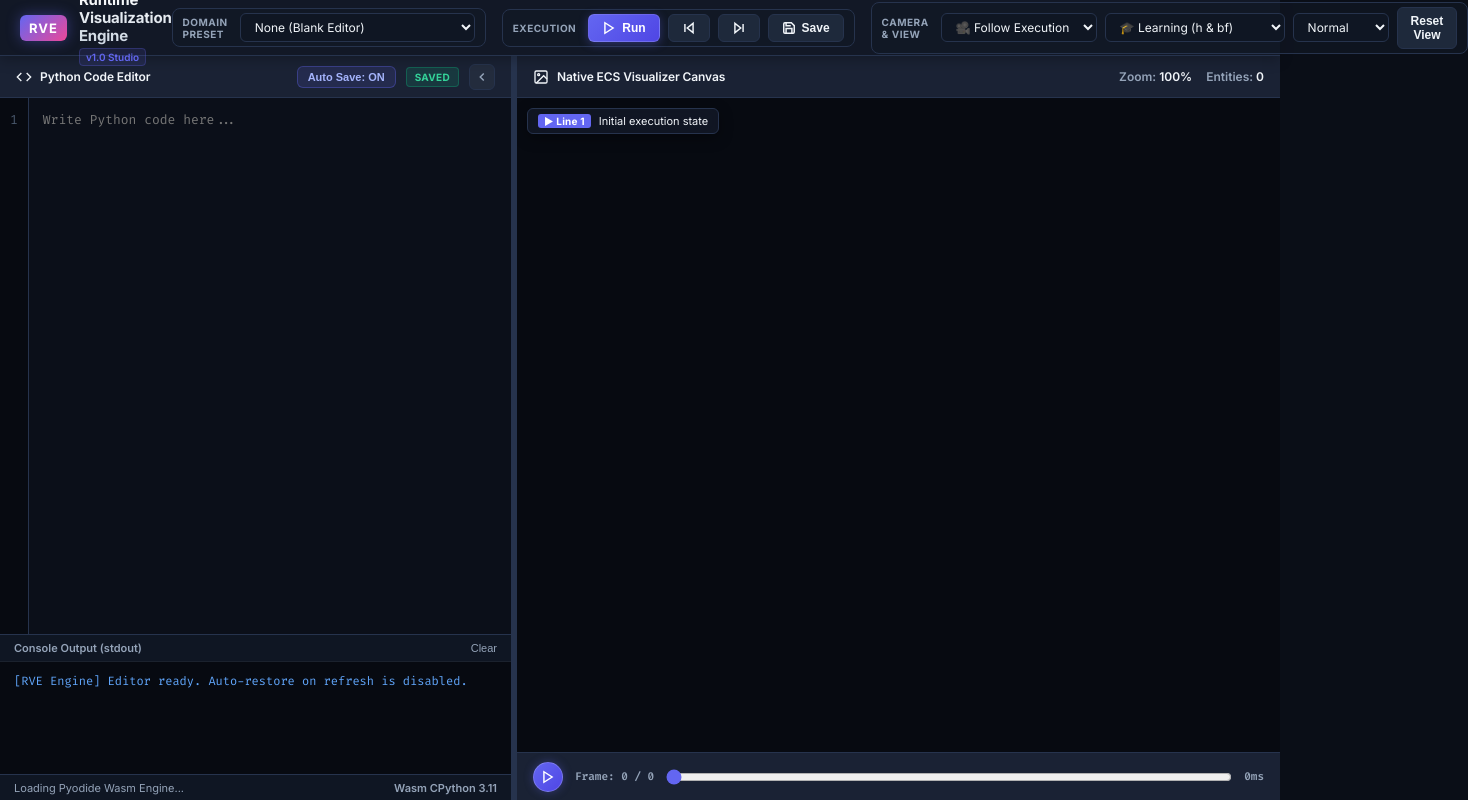
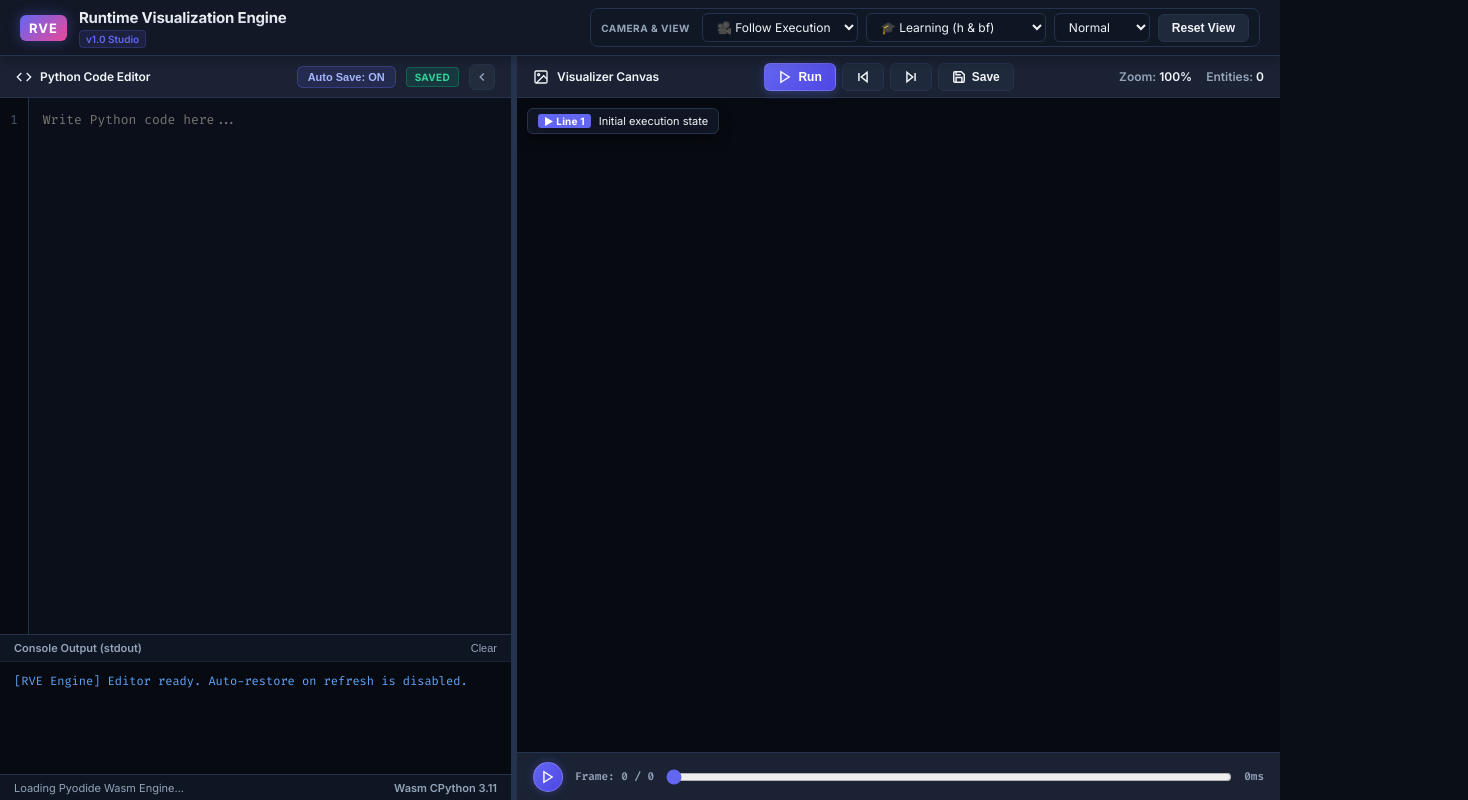
Before and after one commit to gentlewind-alt/ubiquitous-train, a plain HTML site: page index.html in a window 1280 px wide. Shown: the whole page, 1468 px wide, since content can reach past the window. Drawn offline with Linux system fonts and the light colour scheme.

Commit message:
refactor: remove domain preset dropdown and shift execution controls to visualizer panel header

```diff
--- a/app.js
+++ b/app.js
@@ -124,7 +124,6 @@ class RVEApplication {
         this.canvas = document.getElementById('visualizer-canvas');
         this.ctx = this.canvas.getContext('2d');
 
-        this.algoSelect = document.getElementById('algorithm-select');
         this.speedSelect = document.getElementById('speed-select');
         this.cameraSelect = document.getElementById('camera-mode-select');
         this.metaSelect = document.getElementById('meta-mode-select');
@@ -324,7 +323,6 @@ class RVEApplication {
             }
         });
 
-        this.algoSelect.addEventListener('change', (e) => this.loadPreset(e.target.value));
         this.btnSave.addEventListener('click', () => this.saveCode());
         this.btnRun.addEventListener('click', () => this.runExecution({ autoPlay: true }));
         this.btnTimelinePlay.addEventListener('click', () => this.togglePlay());
--- a/index.css
+++ b/index.css
@@ -370,6 +370,13 @@ select:focus {
     border-bottom: 1px solid var(--border-color);
     font-size: 12px;
     font-weight: 600;
+}
+
+.execution-group {
+    background: transparent;
+    border: none;
+    padding: 0;
+    gap: 6px;
 }
 
 .panel-title {
--- a/index.html
+++ b/index.html
@@ -24,34 +24,6 @@
             </div>
 
             <div class="controls-bar">
-                <div class="control-group">
-                    <span class="group-label">Domain Preset</span>
-                    <select id="algorithm-select">
-                        <option value="none" selected>None (Blank Editor)</option>
-                        <option value="filesystem">Filesystem Hierarchy (N-ary Tree)</option>
-                        <option value="orgchart">Org Chart (N-ary Tree)</option>
-                        <option value="avl">AVL Tree (Binary Tree)</option>
-                    </select>
-                </div>
-
-                <div class="control-group">
-                    <span class="group-label">Execution</span>
-                    <button id="btn-run" class="btn btn-primary" title="Execute code (Ctrl+Enter)">
-                        <svg width="14" height="14" viewBox="0 0 24 24" fill="none" stroke="currentColor" stroke-width="2.5"><polygon points="5 3 19 12 5 21 5 3"></polygon></svg>
-                        Run
-                    </button>
-                    <button id="btn-step-prev" class="btn btn-secondary" title="Step Backward">
-                        <svg width="14" height="14" viewBox="0 0 24 24" fill="none" stroke="currentColor" stroke-width="2.5"><polygon points="19 20 9 12 19 4 19 20"></polygon><line x1="5" y1="19" x2="5" y2="5"></line></svg>
-                    </button>
-                    <button id="btn-step-next" class="btn btn-secondary" title="Step Forward">
-                        <svg width="14" height="14" viewBox="0 0 24 24" fill="none" stroke="currentColor" stroke-width="2.5"><polygon points="5 4 15 12 5 20 5 4"></polygon><line x1="19" y1="5" x2="19" y2="19"></line></svg>
-                    </button>
-                    <button id="btn-save" class="btn btn-secondary" title="Save python code (Ctrl+S)">
-                        <svg width="14" height="14" viewBox="0 0 24 24" fill="none" stroke="currentColor" stroke-width="2.5"><path d="M19 21H5a2 2 0 0 1-2-2V5a2 2 0 0 1 2-2h11l5 5v11a2 2 0 0 1-2 2z"></path><polyline points="17 21 17 13 7 13 7 21"></polyline><polyline points="7 3 7 8 15 8"></polyline></svg>
-                        Save
-                    </button>
-                </div>
-
                 <div class="control-group">
                     <span class="group-label">Camera & View</span>
                     <select id="camera-mode-select">
@@ -131,7 +103,23 @@
                 <div class="panel-header">
                     <div class="panel-title">
                         <svg width="16" height="16" viewBox="0 0 24 24" fill="none" stroke="currentColor" stroke-width="2"><rect x="3" y="3" width="18" height="18" rx="2" ry="2"></rect><circle cx="8.5" cy="8.5" r="1.5"></circle><polyline points="21 15 16 10 5 21"></polyline></svg>
-                        Native ECS Visualizer Canvas
+                        Visualizer Canvas
+                    </div>
+                    <div class="control-group execution-group">
+                        <button id="btn-run" class="btn btn-primary" title="Execute code (Ctrl+Enter)">
+                            <svg width="14" height="14" viewBox="0 0 24 24" fill="none" stroke="currentColor" stroke-width="2.5"><polygon points="5 3 19 12 5 21 5 3"></polygon></svg>
+                            Run
+                        </button>
+                        <button id="btn-step-prev" class="btn btn-secondary" title="Step Backward">
+                            <svg width="14" height="14" viewBox="0 0 24 24" fill="none" stroke="currentColor" stroke-width="2.5"><polygon points="19 20 9 12 19 4 19 20"></polygon><line x1="5" y1="19" x2="5" y2="5"></line></svg>
+                        </button>
+                        <button id="btn-step-next" class="btn btn-secondary" title="Step Forward">
+                            <svg width="14" height="14" viewBox="0 0 24 24" fill="none" stroke="currentColor" stroke-width="2.5"><polygon points="5 4 15 12 5 20 5 4"></polygon><line x1="19" y1="5" x2="19" y2="19"></line></svg>
+                        </button>
+                        <button id="btn-save" class="btn btn-secondary" title="Save python code (Ctrl+S)">
+                            <svg width="14" height="14" viewBox="0 0 24 24" fill="none" stroke="currentColor" stroke-width="2.5"><path d="M19 21H5a2 2 0 0 1-2-2V5a2 2 0 0 1 2-2h11l5 5v11a2 2 0 0 1-2 2z"></path><polyline points="17 21 17 13 7 13 7 21"></polyline><polyline points="7 3 7 8 15 8"></polyline></svg>
+                            Save
+                        </button>
                     </div>
                     <div class="canvas-stats">
                         <span>Zoom: <strong id="zoom-counter">100%</strong></span>
```
